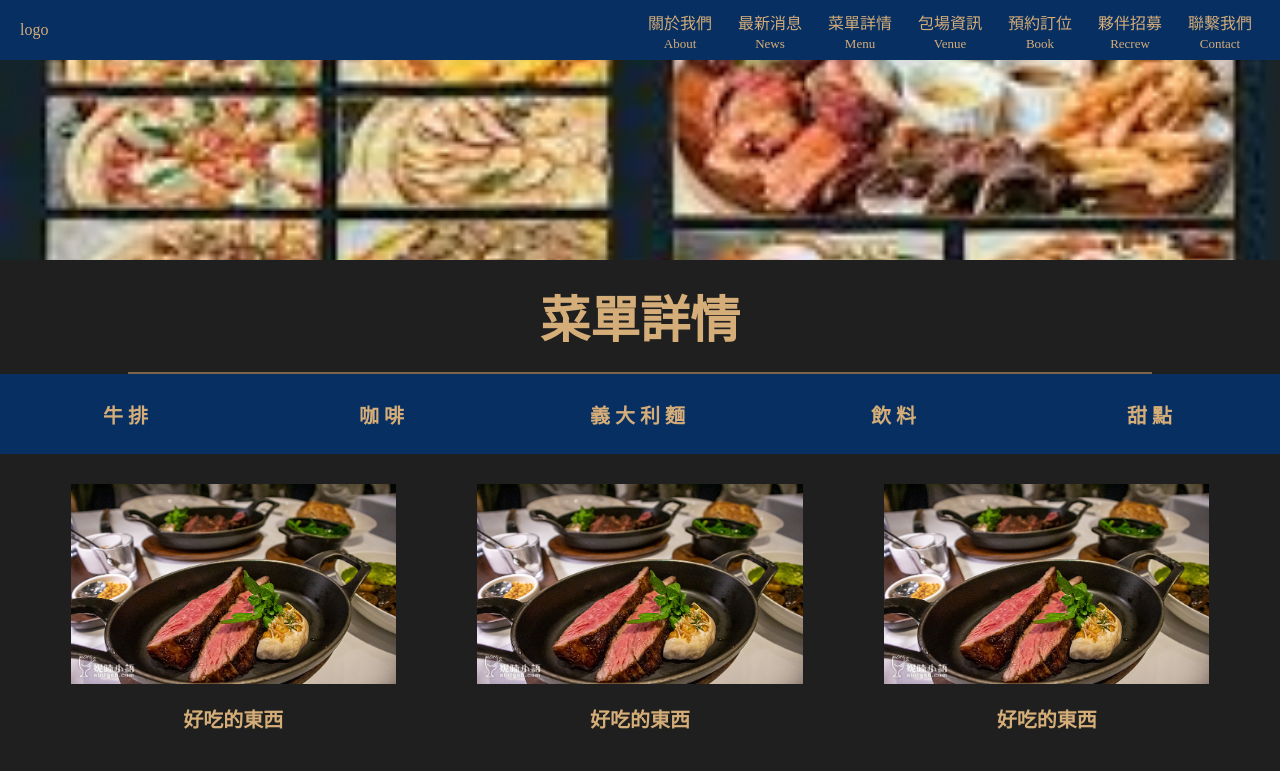
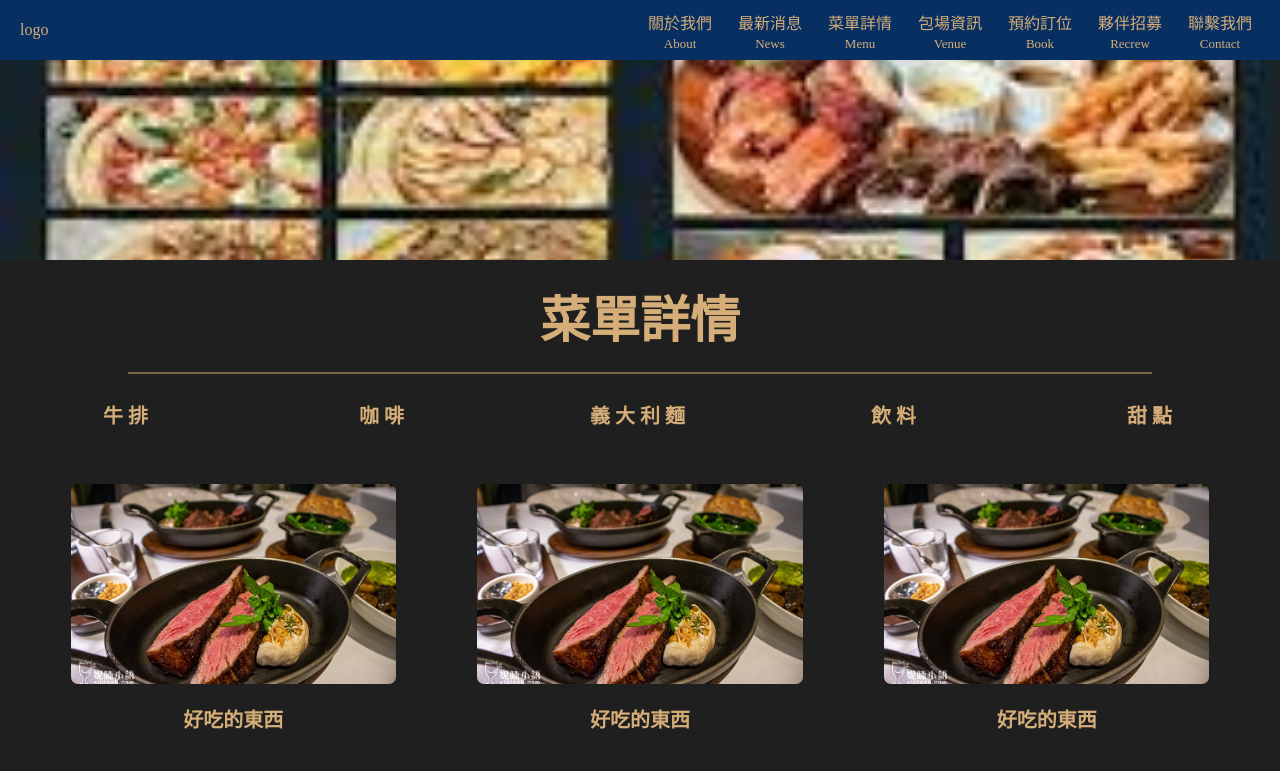
Before and after one commit to csdsdasdcwcwadx/circle-cafe, a Next.js app: page /menu in a window 1280 px wide. Shown: the top 771 px of the page. Built offline with nearby package versions, Linux system fonts and the light colour scheme.

Commit message:
修正菜單頁

```diff
--- a/src/app/menu/page.tsx
+++ b/src/app/menu/page.tsx
@@ -17,13 +17,13 @@
 }
 
 const foodItems = [
-    {imgSrc: SteakSrc, content: '123456', name: '好吃的東西'},
-    {imgSrc: SteakSrc, content: '123456', name: '好吃的東西'},
-    {imgSrc: SteakSrc, content: '123456', name: '好吃的東西'},
-    {imgSrc: SteakSrc, content: '123456', name: '好吃的東西'},
-    {imgSrc: SteakSrc, content: '123456', name: '好吃的東西'},
-    {imgSrc: SteakSrc, content: '123456', name: '好吃的東西'},
-    {imgSrc: SteakSrc, content: '123456', name: '好吃的東西'},
+    {imgSrc: SteakSrc, content: '內文內文內文內文內文內文內文內文內文內文', name: '好吃的東西', dollars: 300},
+    {imgSrc: SteakSrc, content: '內文內文內文內文內文內文內文內文內文內文', name: '好吃的東西', dollars: 300},
+    {imgSrc: SteakSrc, content: '內文內文內文內文內文內文內文內文內文內文', name: '好吃的東西', dollars: 300},
+    {imgSrc: SteakSrc, content: '內文內文內文內文內文內文內文內文內文內文', name: '好吃的東西', dollars: 300},
+    {imgSrc: SteakSrc, content: '內文內文內文內文內文內文內文內文內文內文', name: '好吃的東西', dollars: 300},
+    {imgSrc: SteakSrc, content: '內文內文內文內文內文內文內文內文內文內文', name: '好吃的東西', dollars: 300},
+    {imgSrc: SteakSrc, content: '內文內文內文內文內文內文內文內文內文內文', name: '好吃的東西', dollars: 300},
 ]
 
 export default function Menu() {
@@ -53,8 +53,13 @@
                                 <div className={styles.frame}>
                                     <Image src={food.imgSrc} alt='food' fill sizes='100%'/>
                                 </div>
+                                <div className={styles.content}>
+                                    <div>
+                                        <span>{food.content}</span>
+                                        <span className={styles.money}>NT$ {food.dollars}</span>
+                                    </div>
+                                </div>
                                 <h2>{food.name}</h2>
-                                <span>{food.content}</span>
                             </aside>
                         )
                     })
--- a/src/app/menu/styles.module.scss
+++ b/src/app/menu/styles.module.scss
@@ -14,7 +14,6 @@
             margin-bottom: 30px;
             padding-left: 0;
             list-style-type: none;
-            background-color: $blueColor;
 
             li {
                 display: flex;
@@ -62,31 +61,70 @@
                 flex-direction: column;
                 user-select: none;
                 margin-bottom: 20px;
-                cursor: pointer;
+                border-radius: 7px;
 
                 .frame {
                     position: relative;
                     min-height: 200px;
                     width: 80%;
-                    margin: auto;
+                    opacity: 1;
+                    transition: all 1s ease-in-out;
+                    margin: 0 auto;
+
+                    img {
+                        object-fit: cover;
+                        border-radius: 7px;
+                    }
+                }
+
+                .content {
+                    position: absolute;
+                    top: 0;
+                    left: 50%;
+                    transform: translate(-50%, 0);
+                    min-height: 200px;
+                    width: 80%;
+                    transition: all 1s ease-in-out;
+                    border-radius: 7px;
+
+                    > div {
+                        display: flex;
+                        flex-direction: column;
+                        padding: 20px;
+                        min-height: 160px;
+
+                        span {
+                            width: 100%;
+                            opacity: 0;
+                            transition: all 1s ease-in-out;
+                            color: $riceWhite;
+
+                            &:first-of-type {
+                                font-size: 20px;
+                            }
+
+                            &.money {
+                                margin-top: auto;
+                            }
+                        }
+                    }
                 }
 
                 h2 {
                     font-size: 20px;
                 }
 
-                span {
-                    display: none;
-                    position: absolute;
-                    top: 0;
-                    left: 50%;
-                    width: 80%;
-                    transform: translate(-50%, 0);
-                }
+                &:hover {
+                    .frame {
+                        opacity: 0;
+                    }
 
-                &:hover {
-                    span {
-                        display: block;
+                    .content {
+                        background-color: #2c3236;
+
+                        span {
+                            opacity: 1;
+                        }
                     }
                 }
             }
--- a/src/app/news/activity/styles.module.scss
+++ b/src/app/news/activity/styles.module.scss
@@ -21,6 +21,10 @@
                 position: relative;
                 width: 50%;
                 height: inherit;
+
+                img {
+                    object-fit: cover;
+                }
 
                 @include only-mobile {
                     height: 200px;
```
